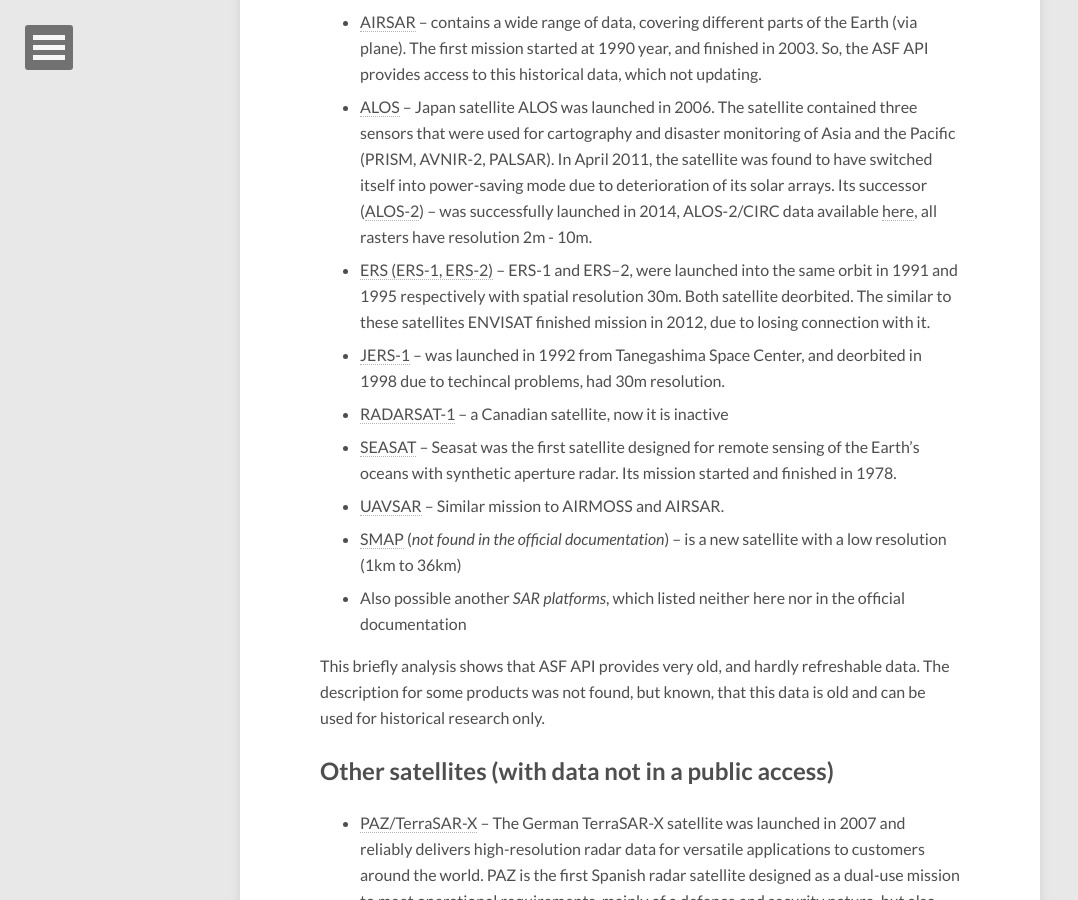
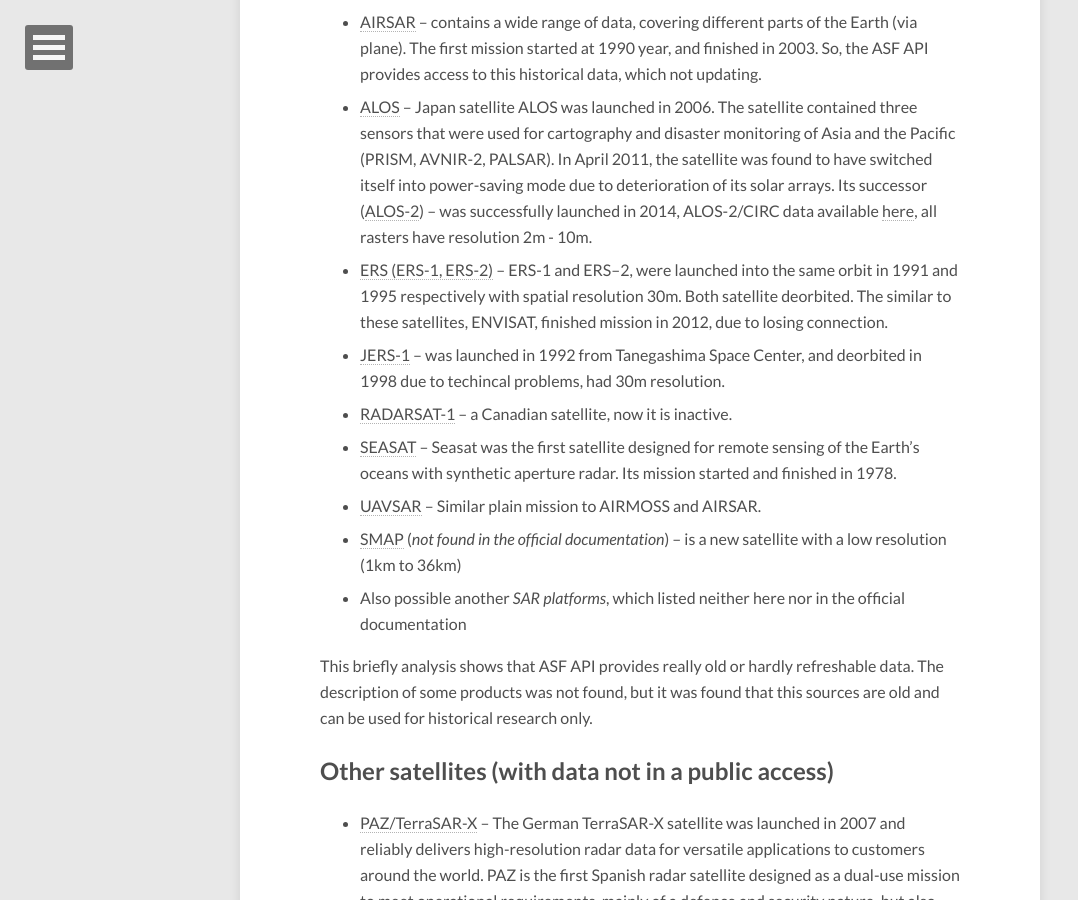
Before and after one commit to pomadchin/pomadchin.github.io, a Jekyll site: the page built from _posts/2015-09-16-sar.md, in a window 1280 px wide and 900 px high, scrolled down 2350 px. Shown: the whole window, without its empty margins (0-1078 px from the left). Built offline with Jekyll 4.4.1, drawn with Linux system fonts in a browser that asks for light colours; nearby versions of some CDN libraries; comment, search, counter and statistics services are not loaded.

Commit message:
fix articale

```diff
--- a/_posts/2015-09-16-sar.md
+++ b/_posts/2015-09-16-sar.md
@@ -46,15 +46,15 @@ This [university](https://www.asf.alaska.edu/) provides a wide amount of tools t
 * [AIRMOSS](https://airmoss.jpl.nasa.gov/) -- North American SAR coverage (via plane). There are 2-3 campaigns per year (depending on the length of the site's growing season). During each site campaign, AirMOSS will collect data at least three times over a 10-15 day period to quantify evaporative and transpiration processes occurring at finer time scales over the study areas.
 * [AIRSAR](http://airsar.jpl.nasa.gov/) -- contains a wide range of data, covering different parts of the Earth (via plane). The first mission started at 1990 year, and finished in 2003. So, the ASF API provides access to this historical data, which not updating.
 * [ALOS](http://global.jaxa.jp/projects/sat/alos/) -- Japan satellite ALOS was launched in 2006. The satellite contained three sensors that were used for cartography and disaster monitoring of Asia and the Pacific (PRISM, AVNIR-2, PALSAR). In April 2011, the satellite was found to have switched itself into power-saving mode due to deterioration of its solar arrays. Its successor ([ALOS-2](http://www.jaxa.jp/projects/sat/alos2/index_j.html)) -- was successfully launched in 2014, ALOS-2/CIRC data available [here](http://circgs.tksc.jaxa.jp/data/index.html), all rasters have resolution  2m - 10m.
-* [ERS (ERS-1, ERS-2)](https://earth.esa.int/web/guest/missions/esa-operational-eo-missions/ers) -- ERS-1 and ERS–2, were launched into the same orbit in 1991 and 1995 respectively with spatial resolution 30m. Both satellite deorbited. The similar to these satellites ENVISAT finished mission in 2012, due to losing connection with it.
+* [ERS (ERS-1, ERS-2)](https://earth.esa.int/web/guest/missions/esa-operational-eo-missions/ers) -- ERS-1 and ERS–2, were launched into the same orbit in 1991 and 1995 respectively with spatial resolution 30m. Both satellite deorbited. The similar to these satellites, ENVISAT, finished mission in 2012, due to losing connection.
 * [JERS-1](https://directory.eoportal.org/web/eoportal/satellite-missions/j/jers-1) -- was launched in 1992 from Tanegashima Space Center, and deorbited in 1998 due to techincal problems, had 30m resolution.
-* [RADARSAT-1](http://www.asc-csa.gc.ca/eng/satellites/radarsat1/) -- a Canadian satellite, now it is inactive
+* [RADARSAT-1](http://www.asc-csa.gc.ca/eng/satellites/radarsat1/) -- a Canadian satellite, now it is inactive.
 * [SEASAT](http://science.nasa.gov/missions/seasat-1/) -- Seasat was the first satellite designed for remote sensing of the Earth's oceans with synthetic aperture radar. Its mission started and finished in 1978.
-* [UAVSAR](http://uavsar.jpl.nasa.gov/) -- Similar mission to AIRMOSS and AIRSAR.
+* [UAVSAR](http://uavsar.jpl.nasa.gov/) -- Similar plain mission to AIRMOSS and AIRSAR.
 * [SMAP](http://smap.jpl.nasa.gov/) (_not found in the official documentation_) -- is a new satellite with a low resolution (1km to 36km)
 * Also possible another _SAR platforms_, which listed neither here nor in the official documentation
 
-This briefly analysis shows that ASF API provides very old, and hardly refreshable data. The description for some products was not found, but known, that this data is old and can be used for historical research only.
+This briefly analysis shows that ASF API provides really old or hardly refreshable data. The description of some products was not found, but it was found that this sources are old and can be used for historical research only.
 
 ## Other satellites (with data not in a public access)
 
```
